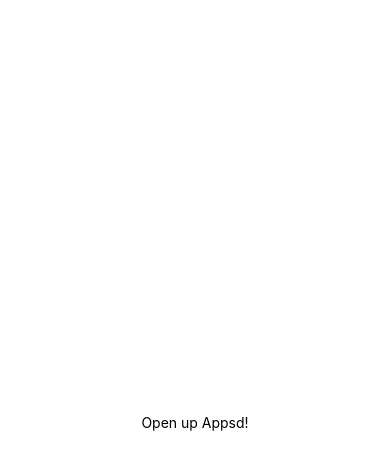
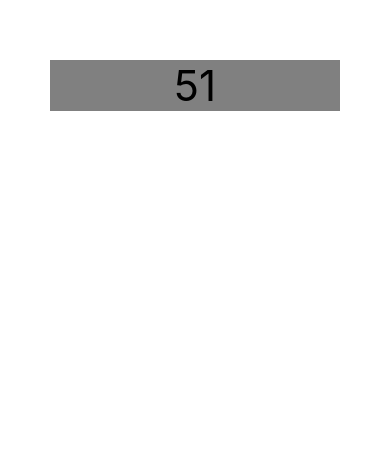
Before and after one commit to ETS-ReactNative3/Wake-Engage-Application, a React Native app: screen / in a window 390 px wide. Shown: the top 470 px of the page. Built offline with nearby package versions, Linux system fonts and the light colour scheme.

Commit message:
[SumUp] initialized

```diff
--- a/App.js
+++ b/App.js
@@ -1,24 +1,6 @@
-import React from 'react';
-import { StatusBar } from 'expo-status-bar';
-import { StyleSheet, Text, View } from 'react-native';
-
-
+import React from 'react'
+import Games from './src/components/Games.js'
 
 export default function App() {
-  return (
-    <View
-      style={styles.container}>
-      <Text>Open up Appsd!</Text>
-      <StatusBar style="auto"/>
-    </View>
-  );
+  return <Games />
 }
-
-const styles = StyleSheet.create({
-  container: {
-    flex: 1,
-    backgroundColor: '#fff',
-    alignItems: 'center',
-    justifyContent: 'center',
-  },
-});
--- a/package.json
+++ b/package.json
@@ -7,12 +7,14 @@
     "android": "expo start --android",
     "ios": "expo start --ios",
     "web": "expo start --web",
-    "eject": "expo eject"
+    "eject": "expo eject",
+    "devtools": "yarn run react-devtools"
   },
   "dependencies": {
     "expo": "~44.0.0",
     "expo-status-bar": "~1.2.0",
     "react": "17.0.1",
+    "react-devtools": "^4.23.0",
     "react-dom": "17.0.1",
     "react-native": "0.64.3",
     "react-native-web": "0.17.1"
--- /dev/null
+++ b/src/components/Games.js
@@ -0,0 +1,6 @@
+import React from 'react'
+import SumUp from './SumUp.js'
+
+export default function App() {
+  return <SumUp />
+}
--- /dev/null
+++ b/src/components/SumUp.js
@@ -0,0 +1,28 @@
+import React, { useState } from 'react'
+import { View, Text, StyleSheet } from 'react-native'
+
+export default function App() {
+  // Create randomized start number
+  const [target, setTarget] = useState(Math.floor(12 + 50 * Math.random()))
+
+  return (
+    <View style={styles.container}>
+      <Text style={styles.target}>{target}</Text>
+    </View>
+  )
+}
+
+const styles = StyleSheet.create({
+  container: {
+    backgroundColor: 'white',
+    flex: 1,
+    paddingTop: 60
+  },
+
+  target: {
+    fontSize: 42,
+    backgroundColor: 'grey',
+    marginHorizontal: 50,
+    textAlign: 'center'
+  }
+})
```
Also changed, not shown: 1 other file (tests, documents, lock files or other folders).
